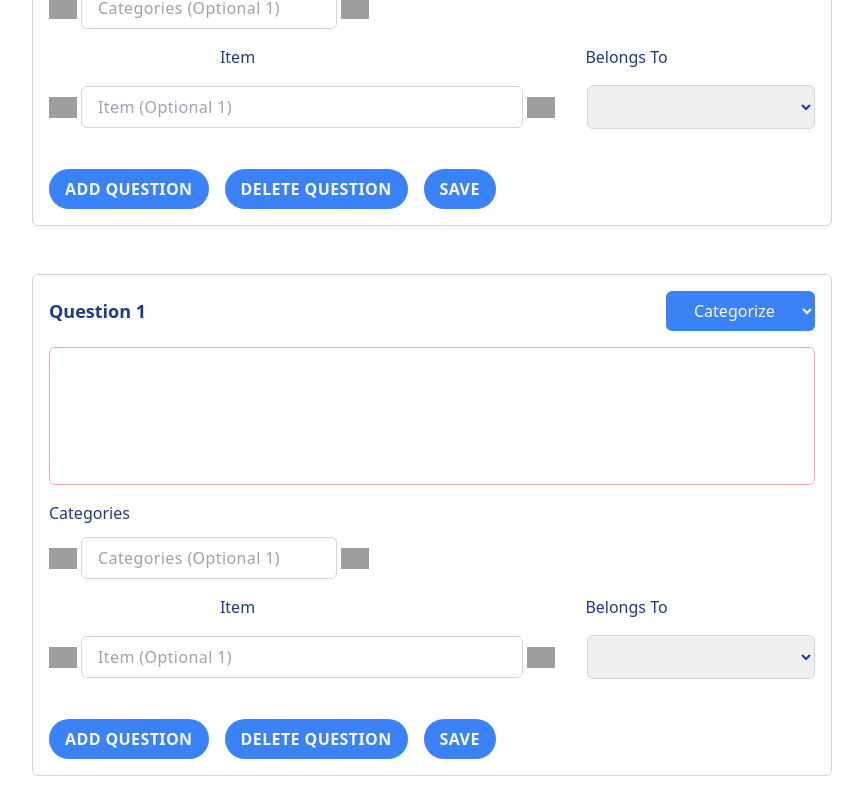
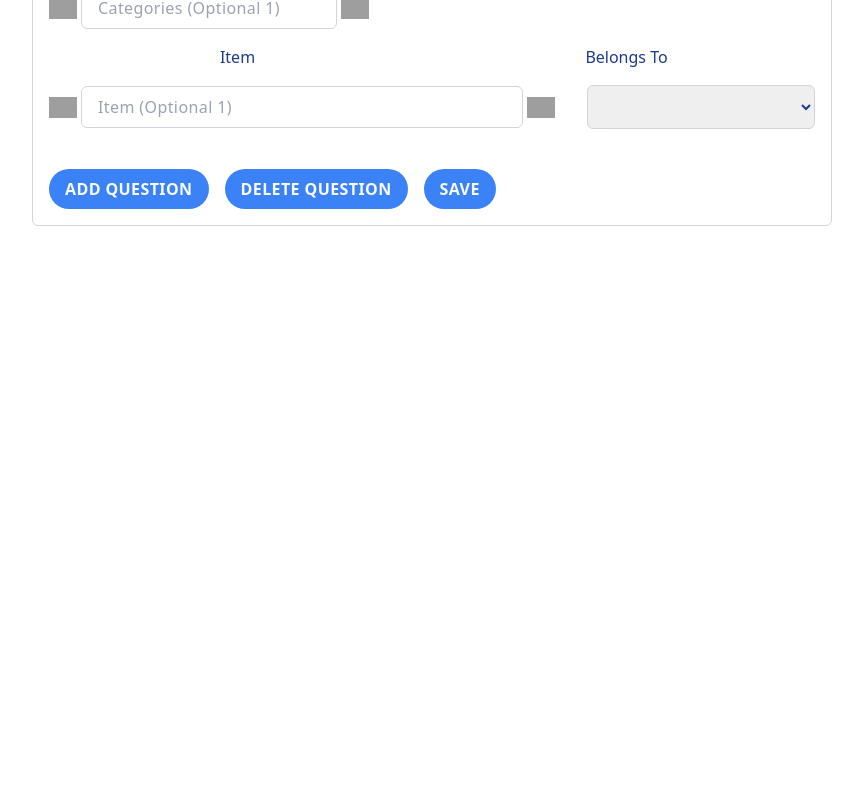
Before and after one commit to hashib786/HashibTester, a React (Vite) app in the folder frontend/: page /question in a window 1280 px wide. Shown: the part 394-1194 px from the top of the page, without its empty margins (208-1071 px from the left). After the commit the page ends 800 px from the top, so only its background shows below. Built offline with nearby package versions, Linux system fonts and the light colour scheme; grey boxes are pictures that could not be loaded.

Commit message:
Added functionality to delete question

```diff
--- a/frontend/src/features/questioin/QuestionHeader.tsx
+++ b/frontend/src/features/questioin/QuestionHeader.tsx
@@ -9,7 +9,7 @@
       <header className="border-b border-gray-100 flex justify-between items-center gap-4 flex-wrap py-3 px-5">
         <div className="">
           <input
-            className="px-4 font-semibold py-2 outline-none text-lg border-b border-blue-800"
+            className=" font-semibold py-2 outline-none text-lg border-b border-blue-800"
             type="text"
             value={titleText}
             onChange={(e) => setTittleText(e.target.value)}
--- a/frontend/src/features/questioin/QuestionItem.tsx
+++ b/frontend/src/features/questioin/QuestionItem.tsx
@@ -7,8 +7,16 @@
 
 type Props = {
   addQuestion: () => void;
+  deleteQuestion: (id: number) => void;
+  index: number;
+  question: ListI;
 };
-const QuestionItem = ({ addQuestion }: Props) => {
+const QuestionItem = ({
+  addQuestion,
+  index,
+  deleteQuestion,
+  question: { id: questionId },
+}: Props) => {
   const [questionText, setQuestionText] = useState("");
   const [categoriesList, setCategoriesList] = useState<ListI[]>([
     { value: "", id: Date.now() },
@@ -22,7 +30,7 @@
 
   return (
     <div className="border flex flex-col gap-y-4 border-gray-300 rounded-md p-4">
-      <QuestionItemHeader />
+      <QuestionItemHeader index={index} />
       <TextArea
         required={true}
         value={questionText}
@@ -44,7 +52,9 @@
       />
       <div className="flex gap-x-4 mt-6">
         <Button onClick={addQuestion}>Add Question</Button>
-        <Button>Delete Question</Button>
+        <Button onClick={() => deleteQuestion(questionId)}>
+          Delete Question
+        </Button>
         <Button>Save</Button>
       </div>
     </div>
--- a/frontend/src/features/questioin/QuestionItemHeader.tsx
+++ b/frontend/src/features/questioin/QuestionItemHeader.tsx
@@ -1,8 +1,12 @@
-const QuestionItemHeader = () => {
+type Props = {
+  index: number;
+};
+
+const QuestionItemHeader = ({ index }: Props) => {
   return (
     <header className="flex gap-4 justify-between items-center">
       <h1 className="text-lg font-semibold">
-        Question <span>1</span>
+        Question <span>{index + 1}</span>
       </h1>
 
       <select className="bg-blue-500 outline-none text-gray-50 px-6 py-2 rounded-md">
--- a/frontend/src/features/questioin/QuestionList.tsx
+++ b/frontend/src/features/questioin/QuestionList.tsx
@@ -1,16 +1,30 @@
 import { useState } from "react";
 import QuestionItem from "./QuestionItem";
 const QuestionList = () => {
-  const [Questions, setQuestions] = useState([1, 2]);
+  const [Questions, setQuestions] = useState<ListI[]>([
+    { value: "", id: Date.now() },
+  ]);
 
   const addQuestion = () => {
-    setQuestions((question) => [...question, question.length]);
+    setQuestions((question) => [...question, { value: "", id: Date.now() }]);
+  };
+
+  const deleteQuestion = (id: number) => {
+    if (Questions.length <= 1) return;
+    setQuestions((question) =>
+      question.filter((question) => question.id !== id)
+    );
   };
 
   return (
     <div className="flex flex-col gap-y-12 ">
-      {Questions.map(() => (
-        <QuestionItem addQuestion={addQuestion} />
+      {Questions.map((question, i) => (
+        <QuestionItem
+          addQuestion={addQuestion}
+          index={i}
+          deleteQuestion={deleteQuestion}
+          question={question}
+        />
       ))}
     </div>
   );
```
